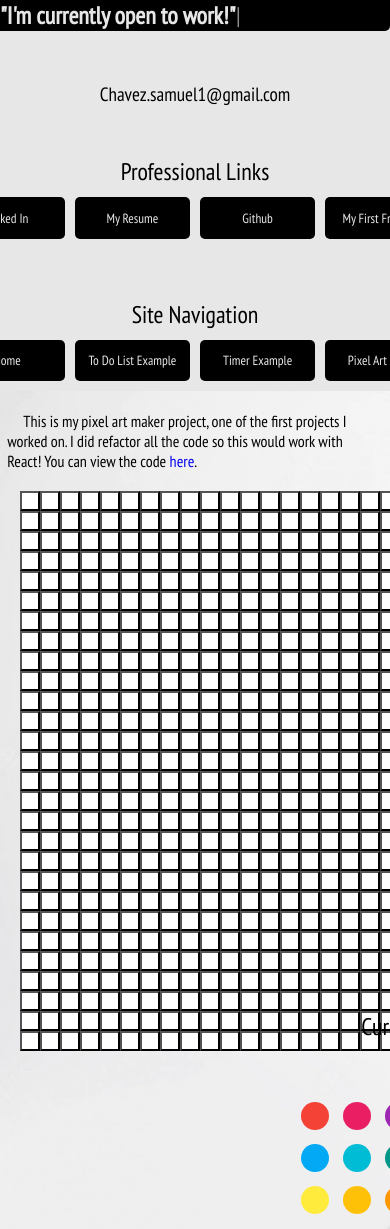
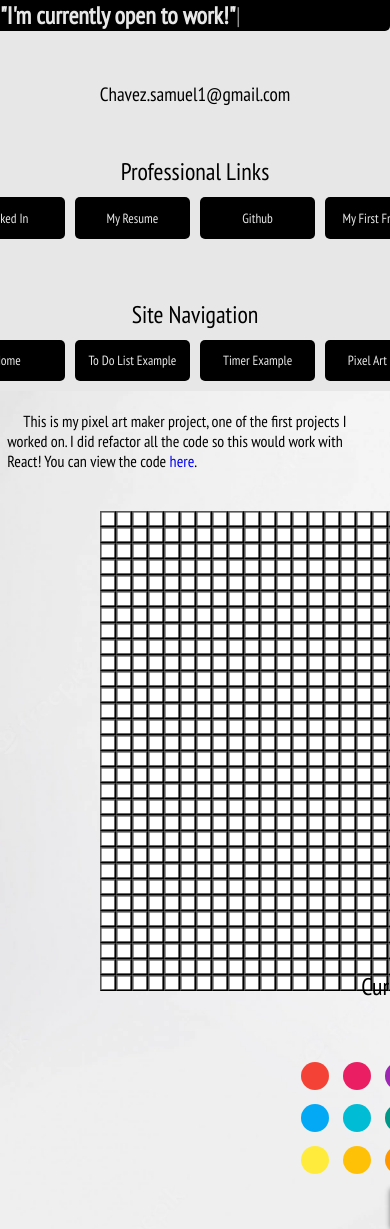
Before and after one commit to SamChav/outward, a Next.js app: page /PixelArt in a window 390 px wide. Shown: the top 1229 px of the page. Built offline with nearby package versions, Linux system fonts and the light colour scheme.

Commit message:
attempted fix for mobile on pixel art maker

```diff
--- a/styles/PixelArtMaker.module.css
+++ b/styles/PixelArtMaker.module.css
@@ -154,8 +154,8 @@
     }
     .pixelCanvas {
         min-width: 800px;
-        /* scale: .7; */
-        margin-bottom: -5%;
+        scale: .8;
+        margin-bottom: -10%;
         margin-top: -5%;
     }
     .samplesContainer {
```
